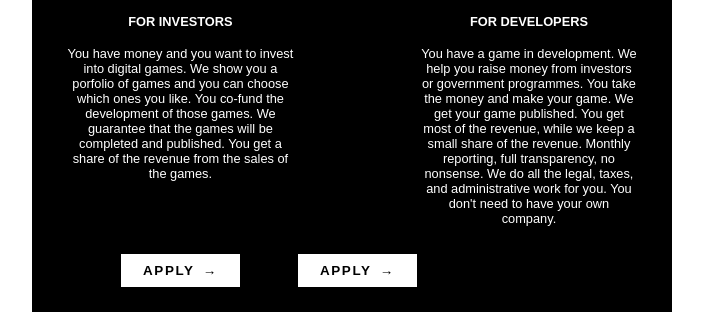
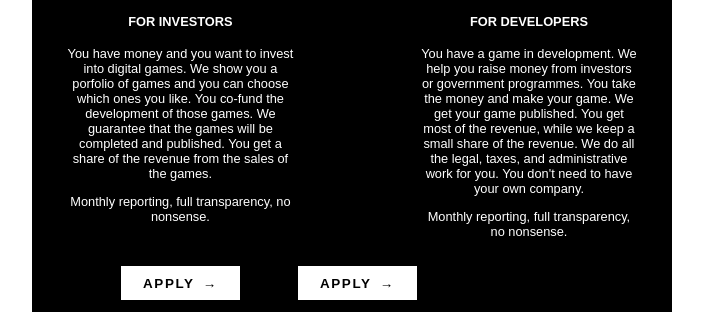
Before and after one commit to gus0650/GamesFoundation, a plain HTML site: page index.html in a window 1280 px wide. Shown: the part 533-845 px from the top of the page, without its empty margins (288-991 px from the left). Drawn offline with Linux system fonts and the light colour scheme; files whose address does not match are found by name.

Commit message:
Update index.html

```diff
--- a/index.html
+++ b/index.html
@@ -78,6 +78,10 @@
 				We guarantee that the games will be completed and published.
 				You get a share of the revenue from the sales of the games.
 				</p>
+
+				<p>
+				Monthly reporting, full transparency, no nonsense.
+				</p>
 			</td>
 			<td>&nbsp; &nbsp;</td>
 			<td width="50%" align="center" valign="top">
@@ -94,11 +98,15 @@
 				You take the money and make your game.
 				We get your game published.
 				You get most of the revenue, while we keep a small share of the revenue.
-				Monthly reporting, full transparency, no nonsense.
 				We do all the legal, taxes, and administrative work for you.
 				You don't need to have your own company.
 				</p>
+
+				<p>
+				Monthly reporting, full transparency, no nonsense.
+				</p>
 			</td>
+			</tr>
 
 			<tr>
 			<td>
@@ -109,8 +117,7 @@
 			</td>
 			</tr>
 
-
-			</tr></table>
+			</table>
 
 		<p>&nbsp;</p>
 
```
